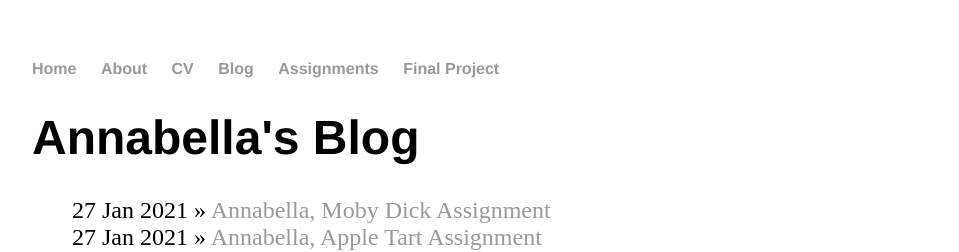
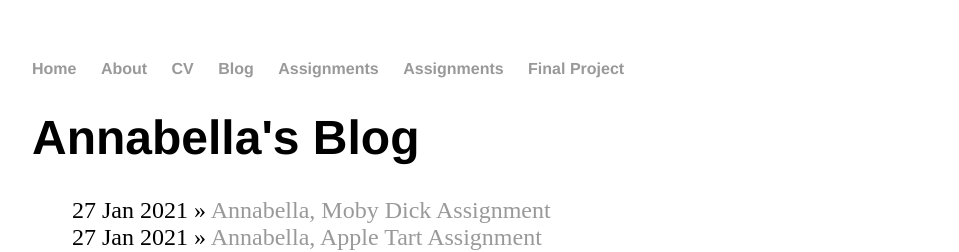
Before and after one commit to annabellamelvin/annabellamelvin.github.io, a Jekyll site: the page built from blog/index.html, in a window 1280 px wide. Shown: the top 252 px of the page, without its empty margins (160-1119 px from the left). Built offline with Jekyll 4.4.1, drawn with Linux system fonts in a browser that asks for light colours.

Commit message:
Update default.html

```diff
--- a/_layouts/default.html
+++ b/_layouts/default.html
@@ -13,6 +13,7 @@
 	        		<li><a href="/cv">CV</a></li>
 	        		<li><a href="/blog">Blog</a></li>
 				<li><a href="/assignments">Assignments</a></li>
+				<li><a href="/assignments/plants">Assignments</a></li>
 				<li><a href="/finalproject">Final Project</a></li>
 	    		</ul>
 			</nav>
```
